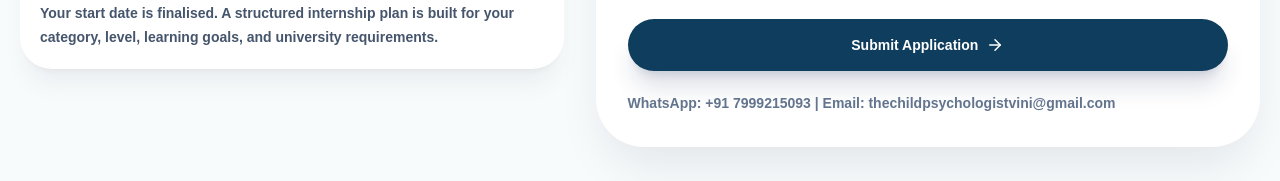
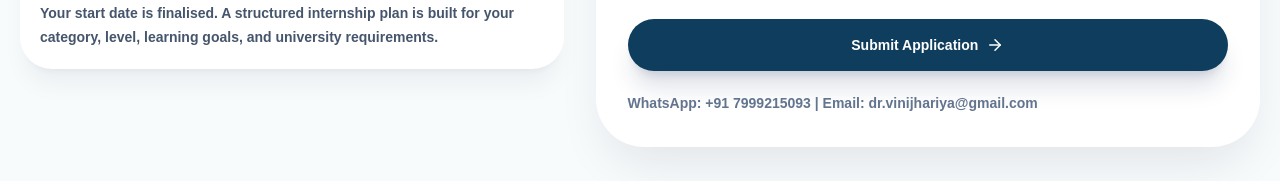
Before and after one commit to mayankjaat-45/Vini_Clinic_Web, a Next.js app in the folder client/: page /psychology-internship-indore in a window 1280 px wide. Shown: the part 6292-6473 px from the top of the page. Built offline with nearby package versions, Linux system fonts and the light colour scheme; no server answers.

Commit message:
mail updated

```diff
--- a/client/src/app/psychology-internship-indore/InternshipClient.jsx
+++ b/client/src/app/psychology-internship-indore/InternshipClient.jsx
@@ -776,8 +776,7 @@ export default function InternshipClient() {
               </button>
 
               <p className="text-sm font-semibold leading-6 text-slate-500">
-                WhatsApp: +91 7999215093 | Email:
-                thechildpsychologistvini@gmail.com
+                WhatsApp: +91 7999215093 | Email: dr.vinijhariya@gmail.com
               </p>
             </form>
           </motion.div>
```
